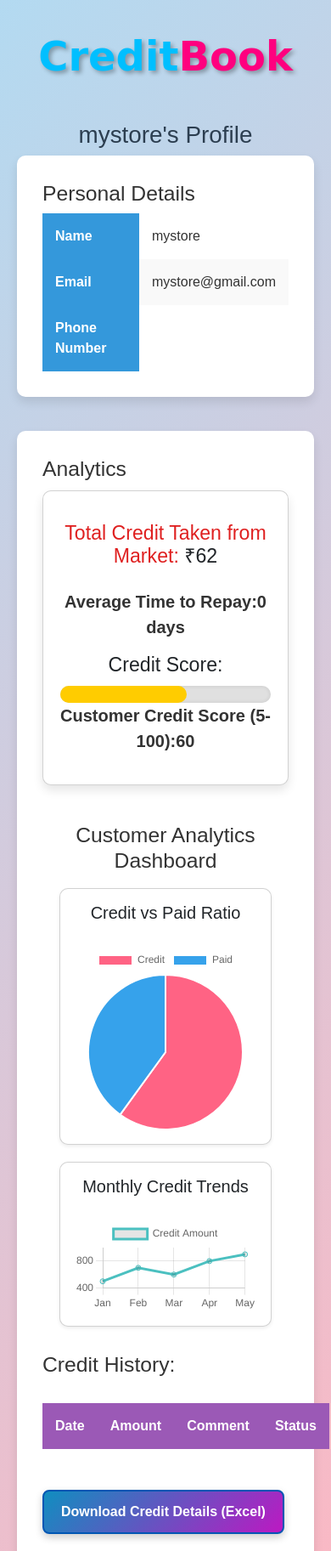
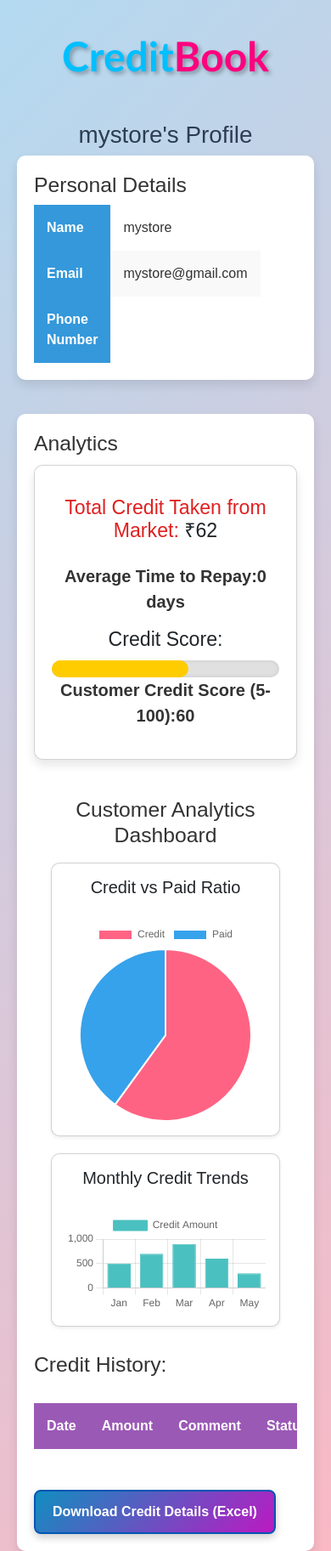
Before and after one commit to krRaunit/creditbook, a Django app: a page that uses accounts/templates/accounts/customer-profile.html in a window 390 px wide. Shown: the top 1825 px of the page at 85% size. Run offline with Django 5.2, Linux system fonts and the light colour scheme; a user stored in the database is signed in; data comes from the database, SQL or seed files in the repository; lists and menus that the app fills with data are empty.

Commit message:
New updates

```diff
--- a/accounts/templates/accounts/about.html
+++ b/accounts/templates/accounts/about.html
@@ -21,7 +21,7 @@
 
         /* Logo Styles */
         .logo {
-            font-family: 'Comic Sans MS', cursive, sans-serif;
+            font-family: "Trebuchet MS", sans-serif;
             font-size: 64px;
             font-weight: bold;
             text-shadow: 3px 3px 5px rgba(0, 0, 0, 0.3);
--- a/accounts/templates/accounts/customer-dashboard.html
+++ b/accounts/templates/accounts/customer-dashboard.html
@@ -14,7 +14,7 @@
         body {
             margin: 0;
             padding: 0;
-            font-family: cursive;
+            font-family: "Roboto", sans-serif;
             background-color: #f3f4f6;
             background-image: url("{% static 'images/cb-bg.jpg' %}");
             background-repeat: no-repeat;
@@ -23,7 +23,7 @@
         }
 
         .logo {
-            font-family: 'Comic Sans MS', cursive, sans-serif;
+            font-family: "Trebuchet MS", sans-serif;
             font-size: 64px;
             font-weight: bold;
             text-shadow: 3px 3px 5px rgba(0, 0, 0, 0.3);
@@ -319,6 +319,7 @@
             <h1 style="font-family: cursive;">Customer Dashboard</h1>
             <h2 style="color: rgb(232, 232, 71); font-family: Georgia;">Welcome, {{ user.username }}</h2>
             <p>Email: {{ user.email }}</p>
+            <p>Mobile: {{ user.profile.mobile }}</p>
         <br>
         {% if messages %}
         <ul>
--- a/accounts/templates/accounts/customer-login.html
+++ b/accounts/templates/accounts/customer-login.html
@@ -153,7 +153,7 @@
 
         /* Logo Styling */
         .logo {
-            font-family: 'Comic Sans MS', cursive, sans-serif;
+            font-family: "Trebuchet MS", sans-serif;
             font-size: 64px;
             font-weight: bold;
             text-shadow: 3px 3px 5px rgba(0, 0, 0, 0.3);
--- a/accounts/templates/accounts/customer-profile.html
+++ b/accounts/templates/accounts/customer-profile.html
@@ -32,7 +32,7 @@
         }
 
         .logo {
-            font-family: 'Comic Sans MS', cursive, sans-serif;
+            font-family: "Trebuchet MS", sans-serif;
             font-size: 64px;
             font-weight: bold;
             text-shadow: 3px 3px 5px rgba(0, 0, 0, 0.3);
@@ -61,14 +61,14 @@
 
         .profile-section, .analytics-section {
             background-color: #fff;
-            padding: 30px;
+            padding: 20px;
             border-radius: 10px;
             box-shadow: 0 6px 12px rgba(0, 0, 0, 0.1);
             margin-bottom: 40px;
         }
 
         .profile-section table {
-            width: 100%;
+            width: 70%;
             border-collapse: collapse;
         }
 
@@ -241,6 +241,15 @@
             .logo {
                 font-size: 48px;
             }
+            .credithistory {
+                display: block;
+                width: 100%;
+                overflow-x: auto;
+                white-space: nowrap;
+            }
+
+
+
 
             .container {
                 padding: 20px;
@@ -255,6 +264,8 @@
                 width: 100%;
                 margin-bottom: 10px;
             }
+
+
         }
     </style>
 </head>
@@ -358,21 +369,31 @@
                     }
                 });
 
-                const creditLineChart = new Chart(document.getElementById("creditLineChart"), {
-                    type: 'line',
+                const creditBarChart = new Chart(document.getElementById("creditLineChart"), {
+                    type: 'bar',  // Changed from 'line' to 'bar'
                     data: {
                         labels: ["Jan", "Feb", "Mar", "Apr", "May"],
                         datasets: [{
                             label: "Credit Amount",
-                            data: [500, 700, 600, 800, 900],
-                            borderColor: "#4bc0c0",
-                            fill: false
+                            data: [500, 700, 900, 600, 300],
+                            backgroundColor: "#4bc0c0",  // Bar color
+                            borderColor: "#4bc0c0",  // Optional: Keeps a border color
+                            borderWidth: 1  // Optional: Adjusts border thickness
                         }]
+                    },
+                    options: {
+                        responsive: true,
+                        scales: {
+                            y: {
+                                beginAtZero: true  // Ensures bars start from zero
+                            }
+                        }
                     }
                 });
+
             </script>
             <h2>Credit History:</h2>
-            <table>
+            <table class="credithistory">
                 <thead>
                     <tr>
                         <th>Date</th>
--- a/accounts/templates/accounts/customer-registration.html
+++ b/accounts/templates/accounts/customer-registration.html
@@ -191,7 +191,7 @@
 
     /* Logo styles */
     .logo {
-        font-family: 'Comic Sans MS', cursive, sans-serif;
+        font-family: "Trebuchet MS", sans-serif;
         font-size: 64px;
         font-weight: bold;
         text-shadow: 3px 3px 5px rgba(0, 0, 0, 0.3);
--- a/accounts/templates/accounts/customers.html
+++ b/accounts/templates/accounts/customers.html
@@ -22,7 +22,7 @@
 
         /* Logo Styles */
         .logo {
-            font-family: 'Comic Sans MS', cursive, sans-serif;
+            font-family: "Trebuchet MS", sans-serif;
             font-size: 64px;
             font-weight: bold;
             text-shadow: 3px 3px 5px rgba(0, 0, 0, 0.3);
--- a/accounts/templates/accounts/merchant-dashboard.html
+++ b/accounts/templates/accounts/merchant-dashboard.html
@@ -14,7 +14,7 @@
         body {
             margin: 0;
             padding: 0;
-            font-family: cursive;
+            font-family: "Roboto", sans-serif;
             background: linear-gradient(135deg, #b3daf1, #ffb6c1);
             background-image: url("{% static 'images/cb-bg.jpg' %}");
             background-repeat: no-repeat;
@@ -95,7 +95,7 @@
 }
 
         .logo {
-            font-family: 'Comic Sans MS', cursive, sans-serif;
+            font-family: "Trebuchet MS", sans-serif;
             font-size: 64px;
             font-weight: bold;
             text-shadow: 3px 3px 5px rgba(0, 0, 0, 0.3);
@@ -403,6 +403,7 @@
             <h1 style="font-family: cursive;">Merchant Dashboard</h1>
             <h2 style="color: rgb(232, 232, 71); font-family: Georgia;">Welcome, {{ user.username }}</h2>
             <p>Email: {{ user.email }}</p>
+            <p>Mobile: {{ user.profile.mobile }}</p>
              <br>
              {% if messages %}
              <ul>
--- a/accounts/templates/accounts/merchant-registration.html
+++ b/accounts/templates/accounts/merchant-registration.html
@@ -111,7 +111,7 @@
     }
 
     .logo {
-        font-family: 'Comic Sans MS', cursive, sans-serif;
+        font-family: "Trebuchet MS", sans-serif;
         font-size: 64px;
         font-weight: bold;
         text-shadow: 3px 3px 5px rgba(0, 0, 0, 0.3);
--- a/accounts/templates/accounts/myqr.html
+++ b/accounts/templates/accounts/myqr.html
@@ -22,7 +22,7 @@
 
         /* Logo Styles */
         .logo {
-            font-family: 'Comic Sans MS', cursive, sans-serif;
+            font-family: "Trebuchet MS", sans-serif;
             font-size: 55px;
             font-weight: bold;
             text-shadow: 3px 3px 5px rgba(0, 0, 0, 0.3);
--- a/accounts/views.py
+++ b/accounts/views.py
@@ -12,6 +12,7 @@
 from django.http import HttpResponse
 from django.shortcuts import get_object_or_404, redirect, render
 
+from .models import Profile
 from .models import Payment
 
 def home(request):
@@ -53,6 +54,7 @@
         if password == confirm_password:
             if not User.objects.filter(username=username).exists():
                 user = User.objects.create_user(username=username, email=email, password=password)
+                Profile.objects.create(user=user, mobile=mobile)
                 messages.success(request, "Customer registered successfully!")
                 return redirect('customer-login')
             else:
@@ -85,6 +87,7 @@
         if password == confirm_password:
             if not User.objects.filter(username=username).exists():
                 user = User.objects.create_user(username=username, email=email, password=password)
+                Profile.objects.create(user=user, mobile=mobile)
                 messages.success(request, "Merchant registered successfully!")
                 return redirect('merchant-login')
             else:
```
Also changed, not shown: accounts/templates/accounts/help.html (+4 -3 lines), accounts/templates/accounts/home.html (+30 -6 lines), accounts/templates/accounts/merchant-login.html (+50 -1 lines).
